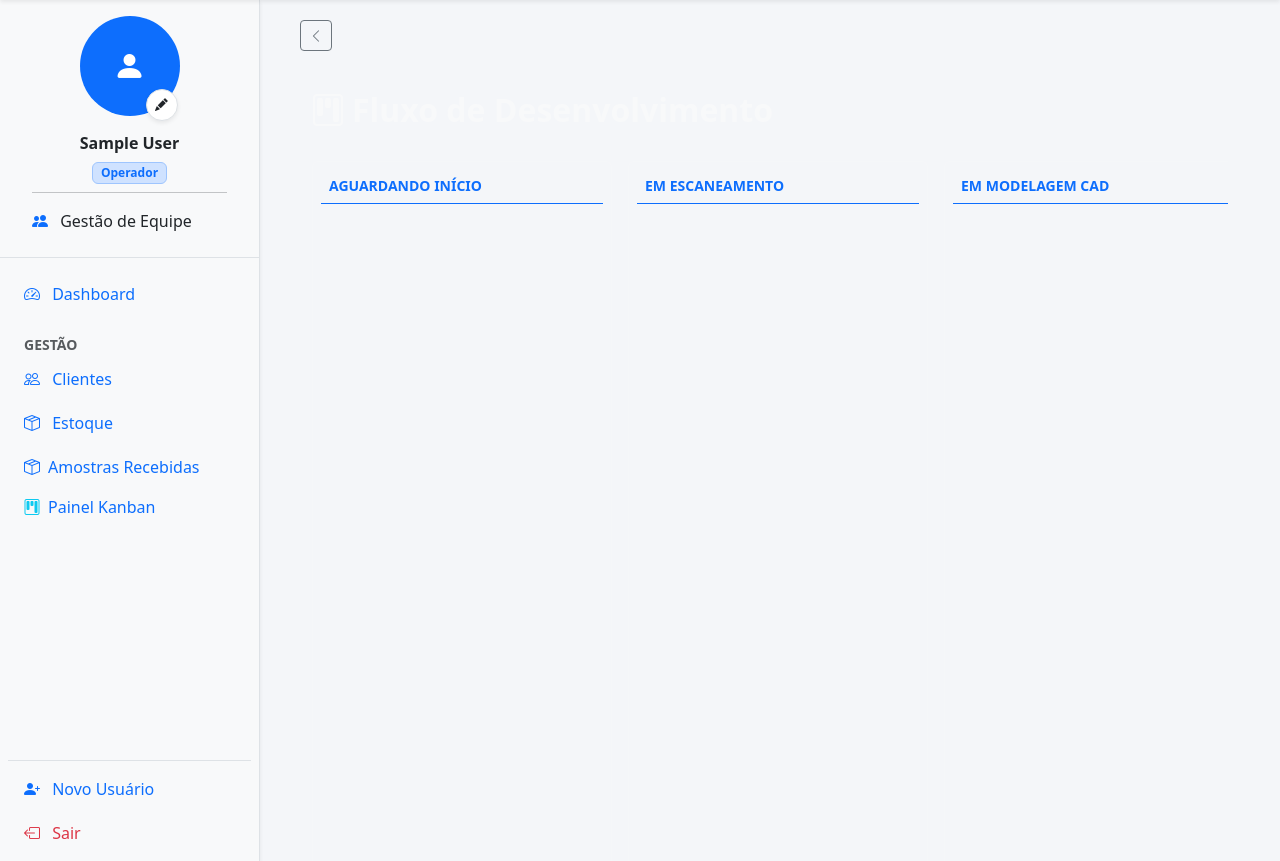
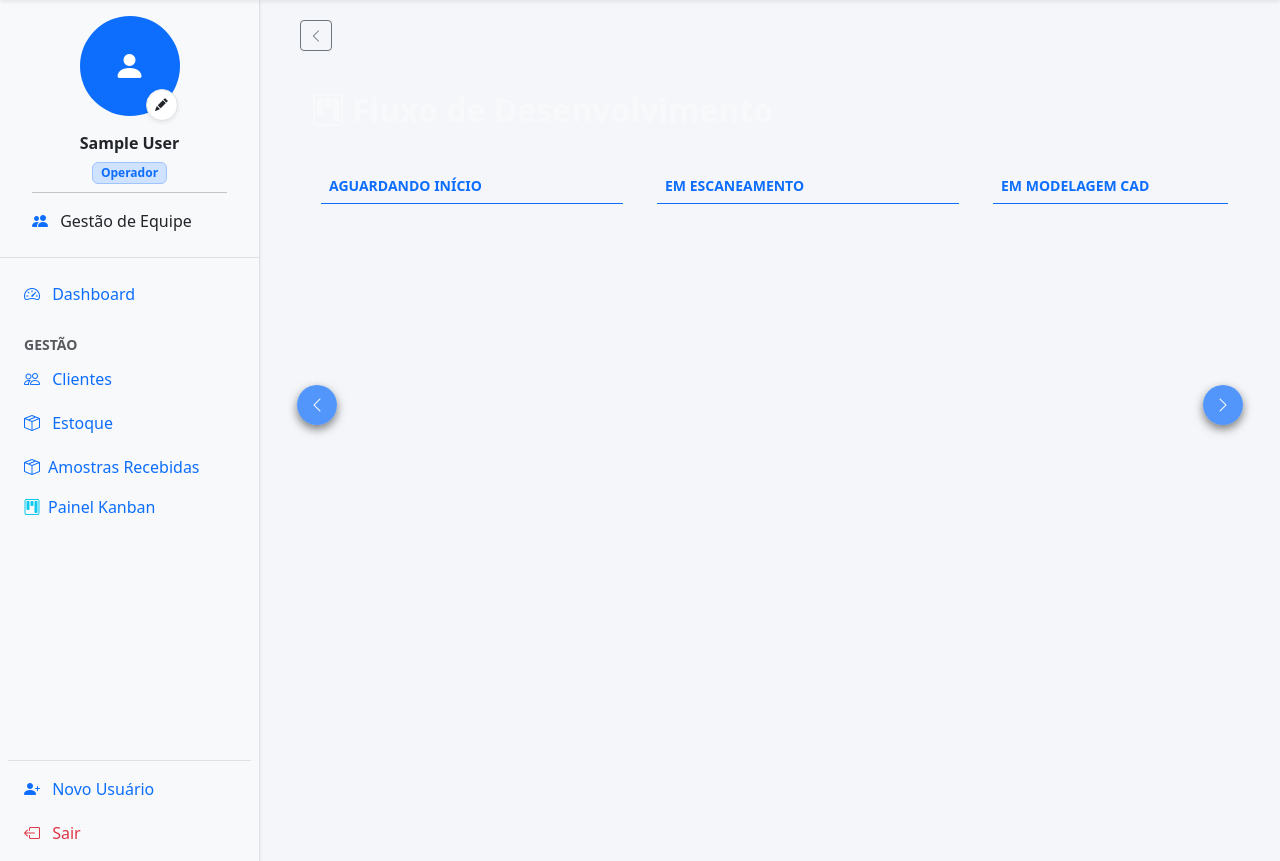
Before and after one commit to fernandes-draw/erp_system, a Django app: page /desenvolvimento/kanban/ in a window 1280 px wide. Shown: the part 57-918 px from the top of the page. Run offline with Django 5.2, Linux system fonts and the light colour scheme; the visitor is signed in with stand-in values (Sample User, id 1); data that the repository does not hold is empty.

Commit message:
Rolagem horizontal tela Kanban Ajuste na Estrutura HTML (projeto_kanban.html)

```diff
--- a/desenvolvimento/templates/desenvolvimento/projeto_kanban.html
+++ b/desenvolvimento/templates/desenvolvimento/projeto_kanban.html
@@ -1,19 +1,94 @@
 {% extends "base.html" %}
 
 {% block content %}
+<style>
+    /* Estilo Streaming / Netflix */
+    .kanban-scroll-container {
+        position: relative;
+        width: 100%;
+    }
+
+    .kanban-wrapper {
+        display: flex;
+        overflow-x: auto;
+        scroll-behavior: smooth;
+        scroll-snap-type: x mandatory;
+        scrollbar-width: none; /* Firefox */
+        -ms-overflow-style: none; /* IE/Edge */
+        padding-bottom: 20px;
+        gap: 1rem;
+    }
+
+    .kanban-wrapper::-webkit-scrollbar {
+        display: none; /* Chrome/Safari */
+    }
+
+    .kanban-column {
+        min-width: 320px;
+        width: 320px;
+        background-color: rgba(255,255,255,0.03);
+        border: 1px solid rgba(255,255,255,0.1);
+        scroll-snap-align: start;
+        display: flex;
+        flex-direction: column;
+    }
+
+    /* Botões Chevron */
+    .btn-scroll {
+        position: absolute;
+        top: 50%;
+        transform: translateY(-50%);
+        width: 40px;
+        height: 40px;
+        border-radius: 50%;
+        background: rgba(13, 110, 253, 0.7);
+        color: white;
+        border: none;
+        z-index: 10;
+        display: flex;
+        align-items: center;
+        justify-content: center;
+        box-shadow: 0 4px 10px rgba(0,0,0,0.5);
+        transition: all 0.3s ease;
+    }
+
+    .btn-scroll:hover {
+        background: rgba(13, 110, 253, 1);
+        transform: translateY(-50%) scale(1.1);
+    }
+
+    .btn-scroll.left { left: -15px; }
+    .btn-scroll.right { right: -15px; }
+
+    /* Estilo do Card para alinhar imagem à direita */
+    .card-projeto {
+        border-radius: 8px;
+        transition: transform 0.2s;
+    }
+
+    .card-projeto:hover {
+        transform: translateY(-2px);
+    }
+</style>
+
 <div class="container-fluid mt-4">
     <div class="d-flex justify-content-between align-items-center mb-4">
         <h2 class="fw-bold text-light"><i class="bi bi-kanban me-2"></i>Fluxo de Desenvolvimento</h2>
     </div>
 
-    <div class="d-flex pb-3 gap-3 overflow-auto" style="min-height: 80vh;">
+    <div class="kanban-scroll-container">
+        <button class="btn-scroll left" onclick="scrollKanban(-340)">
+            <i class="bi bi-chevron-left"></i>
+        </button>
+
+        <div class="kanban-wrapper" id="kanbanWrapper">
             {% for fase_valor, fase_nome in fases %}
-        <div class="kanban-column rounded p-2" style="min-width: 300px; width: 300px; background-color: rgba(255,255,255,0.03); border: 1px solid rgba(255,255,255,0.1);">
+            <div class="kanban-column rounded p-2">
                 <div class="column-header p-2 mb-3 border-bottom border-primary">
                     <h6 class="fw-bold mb-0 text-uppercase small text-primary">{{ fase_nome }}</h6>
                 </div>
 
-            <div class="kanban-items d-flex flex-column gap-2" id="{{ fase_valor }}" style="min-height: 200px;">
+                <div class="kanban-items d-flex flex-column gap-2" id="{{ fase_valor }}" style="min-height: 400px;">
                     {% for projeto in projetos %}
                         {% if projeto.status == fase_valor %}
                         <div class="card bg-dark border-secondary shadow-sm card-projeto"
@@ -22,16 +97,16 @@
                              style="border-left: 6px solid {{ projeto.responsavel_atual.cor_identificadora }} !important; cursor: grab;">
 
                             <div class="card-body p-3">
-                            <div class="d-flex align-items-center justify-content-between">
-                                <div class="d-flex flex-column gap-1">
+                                <div class="d-flex align-items-start justify-content-between">
+                                    <div class="d-flex flex-column gap-1" style="flex: 1;">
                                         <span class="badge bg-info text-dark" style="width: fit-content;">{{ projeto.codigo_projeto }}</span>
                                         <h6 class="card-title text-light mb-0 mt-1">{{ projeto.amostra.codigo_peca }}</h6>
                                         <p class="small text-secondary mb-0">{{ projeto.amostra.cliente_nome }}</p>
-                                    <small class="text-muted" style="font-size: 0.75rem;">Recebido em: {{ projeto.amostra.data_recebimento|date:"d/m" }}</small>
+                                        <small class="text-muted" style="font-size: 0.72rem;">Recebido em: {{ projeto.amostra.data_recebimento|date:"d/m" }}</small>
                                     </div>
 
                                     {% if projeto.imagem_exibicao %}
-                                <div style="width: 120px; height: 80px; overflow: hidden; border-radius: 6px; border: 1px solid #444;" class="ms-2">
+                                    <div style="width: 100px; height: 70px; overflow: hidden; border-radius: 6px; border: 1px solid #444;" class="ms-2">
                                         <img src="{{ projeto.imagem_exibicao }}" alt="Peça" style="width: 100%; height: 100%; object-fit: cover;">
                                     </div>
                                     {% else %}
@@ -53,11 +128,24 @@
             </div>
             {% endfor %}
         </div>
+
+        <button class="btn-scroll right" onclick="scrollKanban(340)">
+            <i class="bi bi-chevron-right"></i>
+        </button>
+    </div>
 </div>
 
 <script src="https://cdn.jsdelivr.net/npm/sortablejs@1.15.0/Sortable.min.js"></script>
 <script>
-    // ============== Script Manipular Kanban ==================
+    // Função para Scroll Lateral (Netflix Style)
+    function scrollKanban(distance) {
+        document.getElementById('kanbanWrapper').scrollBy({
+            left: distance,
+            behavior: 'smooth'
+        });
+    }
+
+    // Inicialização do Drag and Drop
     document.querySelectorAll('.kanban-items').forEach(column => {
         new Sortable(column, {
             group: 'kanban',
@@ -79,11 +167,8 @@
                 .then(data => {
                     if (data.status === 'success') {
                         card.style.setProperty('border-left', `6px solid ${data.nova_cor}`, 'important');
-
-                        // CORREÇÃO: Precisamos selecionar os elementos DENTRO do card que foi movido
                         const dot = card.querySelector('.user-color-dot');
                         const nameLabel = card.querySelector('.user-name');
-
                         if(dot) dot.style.backgroundColor = data.nova_cor;
                         if(nameLabel) {
                             nameLabel.style.color = data.nova_cor;
@@ -98,81 +183,55 @@
         });
     });
 
-    // ============== Script Modal Editar Projeto ==================
+    // Lógica do Modal
     let modalBootstrap;
-
     document.addEventListener('DOMContentLoaded', function() {
-        // Inicializa o modal globalmente
         const modalElement = document.getElementById('modalEdicao');
-        if (modalElement) {
-            modalBootstrap = new bootstrap.Modal(modalElement);
-        }
+        if (modalElement) modalBootstrap = new bootstrap.Modal(modalElement);
     });
 
     function abrirEdicaoProjeto(id) {
         const urlDetalhes = "{% url 'detalhes_projeto_json' 0 %}".replace('0', id);
-
         fetch(urlDetalhes)
         .then(response => response.json())
         .then(data => {
-            if(document.getElementById('projetoIdInput'))
             document.getElementById('projetoIdInput').value = id;
-
-            const spanCodigo = document.getElementById('spanCodigoProjeto');
-            if(spanCodigo) spanCodigo.innerText = data.codigo;
-
-            const pDesc = document.getElementById('pDescricaoAmostra');
-            if(pDesc) pDesc.innerText = `${data.peca} - ${data.cliente}`;
-
-            const pStatus = document.getElementById('pStatusAtual');
-            if(pStatus) pStatus.innerText = data.status_nome;
-
-            if(document.getElementById('inputPesoTeorico'))
+            document.getElementById('spanCodigoProjeto').innerText = data.codigo;
+            document.getElementById('pDescricaoAmostra').innerText = `${data.peca} - ${data.cliente}`;
+            document.getElementById('pStatusAtual').innerText = data.status_nome;
             document.getElementById('inputPesoTeorico').value = data.peso_teorico || '';
-
-            // CORREÇÃO: Faltavam estes campos que você adicionou no Modal mas não estavam no JS
-            if(document.getElementById('inputSobremetal'))
             document.getElementById('inputSobremetal').value = data.sobremetal || '';
-
-            if(document.getElementById('inputFiguras'))
             document.getElementById('inputFiguras').value = data.quantidade_figuras || '1';
-
-            if(document.getElementById('textObservacoes'))
             document.getElementById('textObservacoes').value = data.observacoes || '';
 
             const selectUser = document.getElementById('selectProximoResponsavel');
-            if(selectUser) {
             selectUser.innerHTML = '<option value="">Selecione...</option>';
             data.usuarios.forEach(user => {
                 let option = new Option(user.nome, user.id);
                 if(user.id === data.responsavel_proxima_id) option.selected = true;
                 selectUser.add(option);
             });
+
+            if(modalBootstrap) modalBootstrap.show();
+        });
     }
 
-            if(modalBootstrap) modalBootstrap.show();
-        })
-        .catch(error => console.error('Erro ao buscar detalhes:', error));
-    }
-
-    // Função que será criada no próximo passo
     function salvarEdicaoProjeto() {
+        // Lógica de salvamento será implementada no próximo passo
         console.log("Salvando dados...");
     }
 </script>
 
-{% comment %} ============== Modal Editar Projeto ================== {% endcomment %}
 <div class="modal fade" id="modalEdicao" tabindex="-1" aria-hidden="true">
     <div class="modal-dialog modal-lg">
         <div class="modal-content bg-dark text-light border-secondary">
             <div class="modal-header border-secondary">
-                <h5 class="modal-title" id="tituloModal">Projeto: <span id="spanCodigoProjeto" class="text-info"></span></h5>
-                <button type="button" class="btn-close btn-close-white" data-bs-dismiss="modal" aria-label="Close"></button>
+                <h5 class="modal-title">Projeto: <span id="spanCodigoProjeto" class="text-info"></span></h5>
+                <button type="button" class="btn-close btn-close-white" data-bs-dismiss="modal"></button>
             </div>
             <div class="modal-body">
                 <form id="formEdicaoProjeto" enctype="multipart/form-data">
                     <input type="hidden" id="projetoIdInput">
-
                     <div class="row mb-3">
                         <div class="col-md-8">
                             <label class="small text-secondary">Peça / Cliente</label>
@@ -183,11 +242,9 @@
                             <p id="pStatusAtual" class="badge bg-primary d-block"></p>
                         </div>
                     </div>
-                    <hr class="border-secondary opacity-20">
-
                     <div class="row g-3 mb-3">
                         <div class="col-md-4">
-                            <label class="form-label small">Peso Teórico CAD (kg)</label>
+                            <label class="form-label small">Peso Teórico (kg)</label>
                             <input type="number" step="0.001" class="form-control bg-dark text-white border-secondary" id="inputPesoTeorico">
                         </div>
                         <div class="col-md-4">
@@ -195,25 +252,22 @@
                             <input type="number" step="0.01" class="form-control bg-dark text-white border-secondary" id="inputSobremetal">
                         </div>
                         <div class="col-md-4">
-                            <label class="form-label small">Figuras no Molde</label>
+                            <label class="form-label small">Figuras</label>
                             <input type="number" class="form-control bg-dark text-white border-secondary" id="inputFiguras">
                         </div>
                     </div>
-
                     <div class="row g-3 mb-3">
                         <div class="col-md-6">
-                            <label class="form-label small">Imagem do Modelo (CAD)</label>
+                            <label class="form-label small">Imagem (CAD)</label>
                             <input type="file" class="form-control bg-dark text-white border-secondary" id="inputImagemCAD">
                         </div>
                         <div class="col-md-6">
                             <label class="form-label small text-info">Próximo Responsável</label>
-                            <select class="form-select bg-dark text-white border-info" id="selectProximoResponsavel">
-                            </select>
+                            <select class="form-select bg-dark text-white border-info" id="selectProximoResponsavel"></select>
                         </div>
                     </div>
-
                     <div class="mb-3">
-                        <label class="form-label small">Observações Técnicas</label>
+                        <label class="form-label small">Observações</label>
                         <textarea class="form-control bg-dark text-white border-secondary" id="textObservacoes" rows="2"></textarea>
                     </div>
                 </form>
```
Lines whose indentation alone changed are shown as unchanged.
